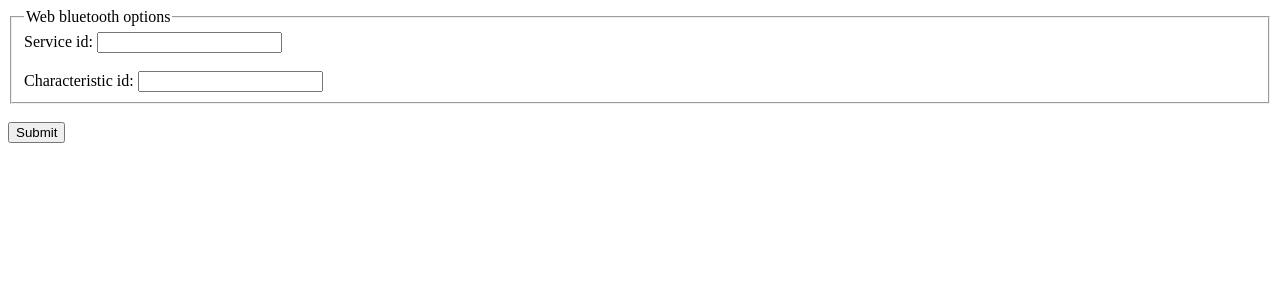
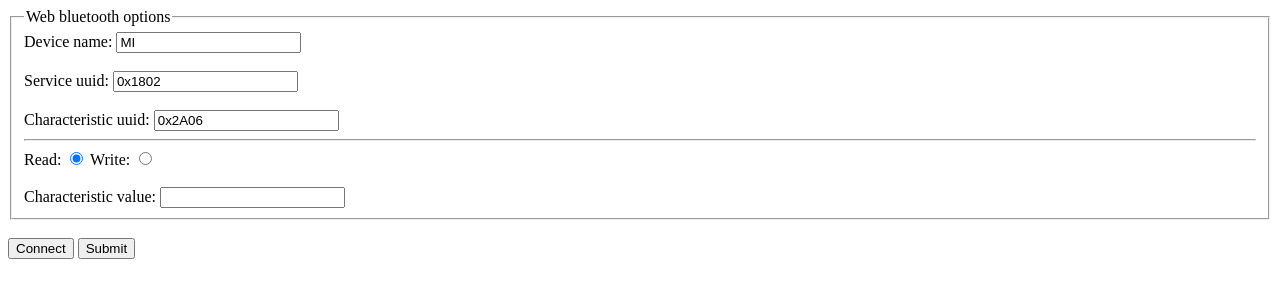
Before and after one commit to MikitaLisavets/web-bt, a website: page index.html in a window 1280 px wide. Drawn offline with Linux system fonts and the light colour scheme.

Commit message:
Make form for connect to bluetooth device

```diff
--- a/app.js
+++ b/app.js
@@ -1,34 +1,71 @@
 let APP = ((window, document) => {
-  let serviceId, characteristicId;
+  let deviceName, serviceUuid, characteristicUuid, controlType, characteristicValue,
+    currentService, currentCharacteristic;
 
-  let getBluetoothOptions = () => {
-    serviceId = document.getElementById('serviceId').value;
-    characteristicId = document.getElementById('characteristicId').value;
+  function connect() {
+    getOptions();
+    navigator.bluetooth.requestDevice({
+      filters: [{name: deviceName}],
+      optionalServices: [serviceUuid]
+    }).then(device => device.gatt.connect())
+    .then(server => server.getPrimaryService(serviceUuid))
+    .then(service => {
+      currentService = service;
+      return service.getCharacteristic(characteristicUuid)
+    })
+    .then(characteristic => {
+      currentCharacteristic = characteristic;
+      onSuccessConnect();
+    });
+  };
+
+  function onSuccessConnect() {
+    alert('Device connected');
+  };
+
+  function getOptions() {
+    let controlTypes;
+    deviceName = document.getElementById('deviceName').value;
+
+    serviceUuid = document.getElementById('serviceUuid').value;
+    if (serviceUuid.indexOf('0x') === 0) serviceUuid = parseInt(serviceUuid, 16);
+
+    characteristicUuid = document.getElementById('characteristicUuid').value;
+    if (characteristicUuid.indexOf('0x') === 0) characteristicUuid = parseInt(characteristicUuid, 16);
+
+    characteristicValue = document.getElementById('characteristicValue');
+
+    controlTypes = document.getElementsByName('controlType');
+    controlTypes.forEach(elem => {
+      if (elem.checked) controlType = elem.value;
+    });
   }
 
-  let handleCharacteristicData = (characteristic) => {
-    if (characteristic === null) {
-      console.log("Characteristic isn't available");
-      return Promise.resolve();
-    }
-    return characteristic
-      .readValue()
-      .then(characteristicData => console.log(characteristicData));
+  function handleWriteCharacteristicData(characteristicValue) {
+    if (!currentCharacteristic) return;
+    currentCharacteristic.writeValue(new Uint8Array([parseInt(characteristicValue.value, 16)]));
   }
 
-  let onSubmit = (event) => {
-    event.preventDefault();
-    getBluetoothOptions();
-    navigator.bluetooth.requestDevice({
-      filters: [{services: [serviceId]}],
-      optionalServices: [serviceId]
-    }).then(device => device.gatt.connect())
-    .then(server => server.getPrimaryService(serviceId))
-    .then(service => service.getCharacteristic(characteristicId))
-    .then(handleCharacteristicData);
+  function handleReadCharacteristicData() {
+    if (!currentCharacteristic) return;
+    return currentCharacteristic.readValue()
+      .then(characteristicData => {
+        console.log(characteristicData);
+        characteristicValue.value = characteristicData;
+      });
+  }
+
+  function submit() {
+    getOptions();
+    if (+controlType) {
+      handleWriteCharacteristicData(characteristicValue);
+    } else {
+      handleReadCharacteristicData();
+    }
   }
 
   return {
-    onSubmit: onSubmit
+    connect: connect,
+    submit: submit
   };
 })(window, document)
--- a/index.html
+++ b/index.html
@@ -3,19 +3,39 @@
 <head>
   <meta charset="UTF-8">
   <title>WebBT</title>
+  <style>
+    .read-only:checked ~ .read-only {
+      pointer-events: none;
+    }
+  </style>
 </head>
 <body>
-  <form onsubmit="APP.onSubmit(event)">
+  <form onsubmit="return false;">
     <fieldset>
       <legend>Web bluetooth options</legend>
-      <label for="serviceId">Service id:</label>
-      <input id="serviceId" type="text">
+      <label for="deviceName">Device name:</label>
+      <input id="deviceName" type="text" value="MI">
+      <br>
+      <br>
+      <label for="serviceUuid">Service uuid:</label>
+      <input id="serviceUuid" type="text" value="0x1802">
       <br><br>
-      <label for="characteristicId">Characteristic id:</label>
-      <input id="characteristicId" type="text">
+      <label for="characteristicUuid">Characteristic uuid:</label>
+      <input id="characteristicUuid" type="text" value="0x2A06">
+
+      <hr>
+      <label>Read:</label>
+      <input class="read-only" type="radio" name="controlType" checked value="0">
+      <label>Write:</label>
+      <input type="radio" name="controlType" value="1">
+      <br>
+      <br>
+      <label>Characteristic value:</label>
+      <input class="read-only" id="characteristicValue" type="text">
     </fieldset>
     <br>
-    <button type="submit">Submit</button>
+    <button onclick="APP.connect()">Connect</button>
+    <button onclick="APP.submit()">Submit</button>
   </form>
   <script src="app.js"></script>
 </body>
```
